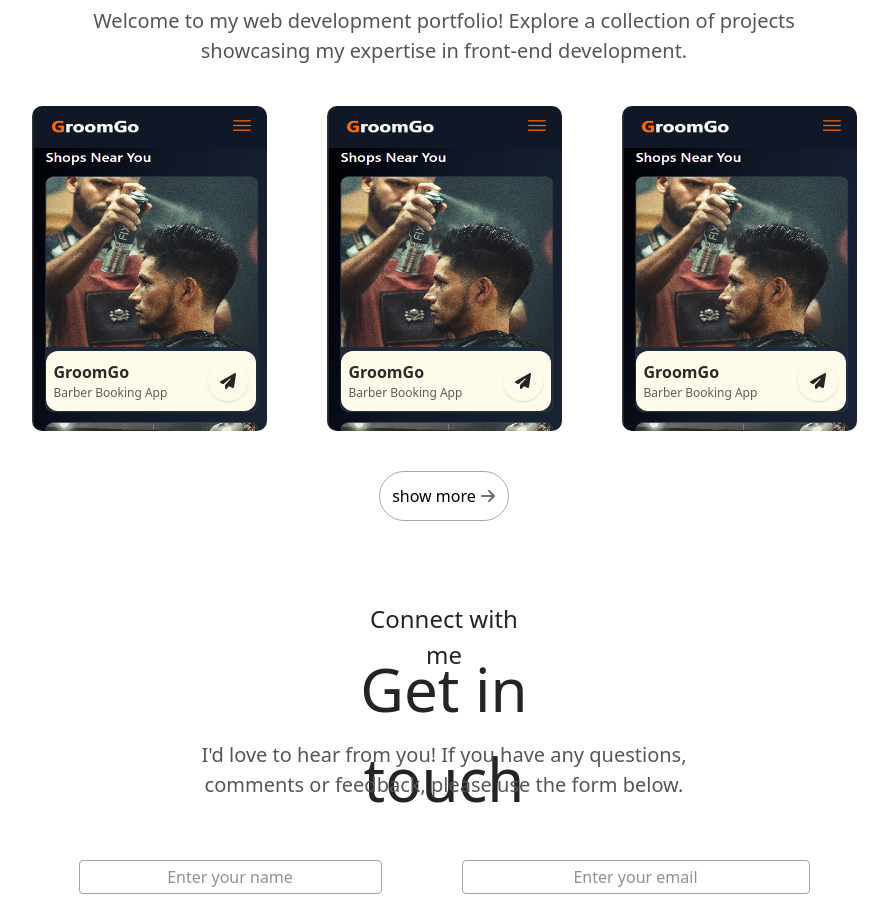
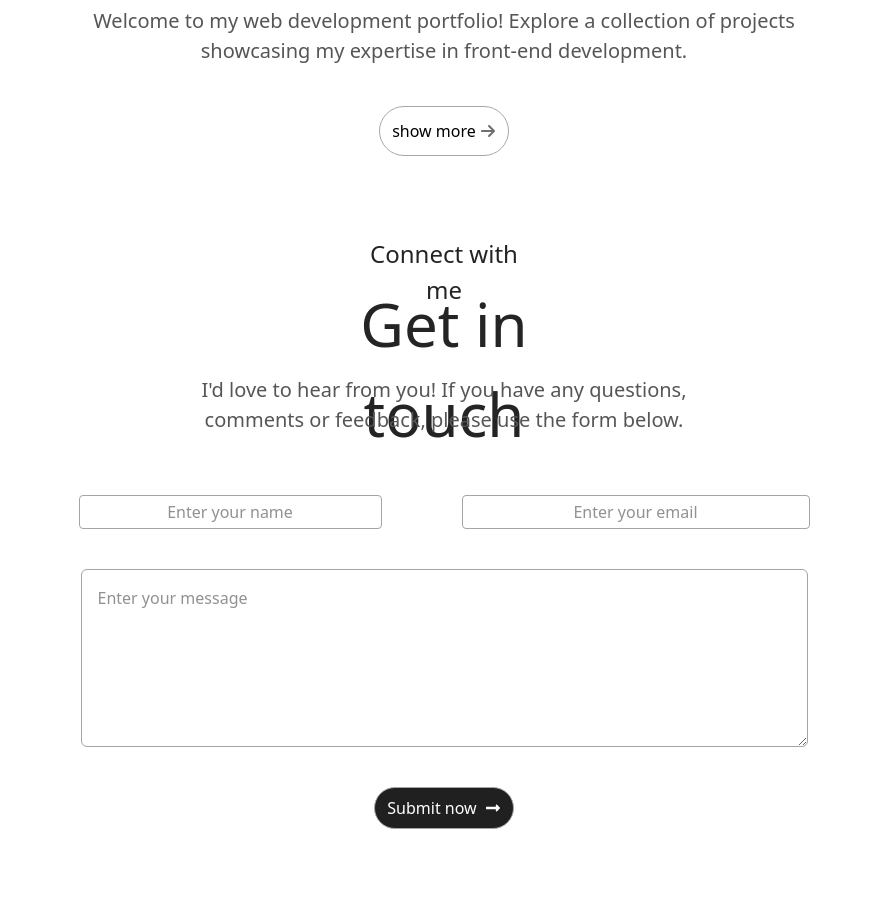
Before and after one commit to Tiwari0808/portfolio_nextjs, a Next.js app: page / in a window 1280 px wide. Shown: the part 2279-3182 px from the top of the page, without its empty margins (196-1084 px from the left). Built offline with nearby package versions, Linux system fonts and the light colour scheme.

Commit message:
fix project section

```diff
--- a/app/component/Project.jsx
+++ b/app/component/Project.jsx
@@ -37,7 +37,7 @@ const Project = ({ isDark }) => {
                 initial={{ opacity: 0, y: -20 }}
                 whileInView={{ opacity: 1, y: 0 }}
                 transition={{ delay: 0.9, duration: 0.6, }}
-                className='flex flex-col md:flex-row items-center  justify-between gap-15'>
+                className='flex flex-col md:flex-row items-center hidden  justify-between gap-15'>
                 <motion.div
                     whileHover={{ scale: 1.05 }}
                     duration={{ duration: 0.3 }}
```
